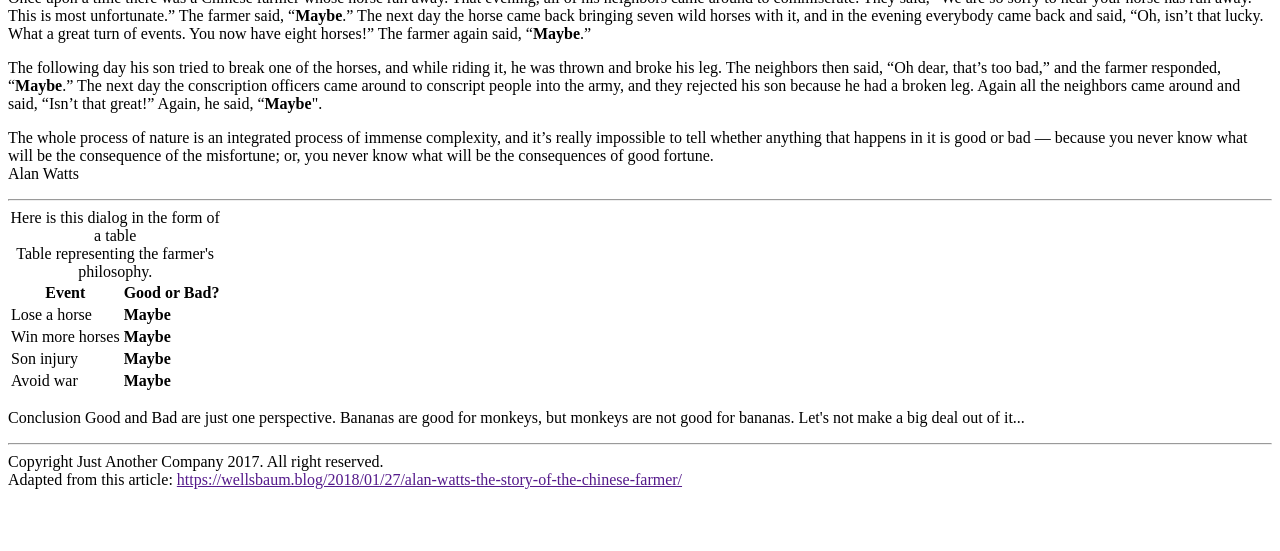
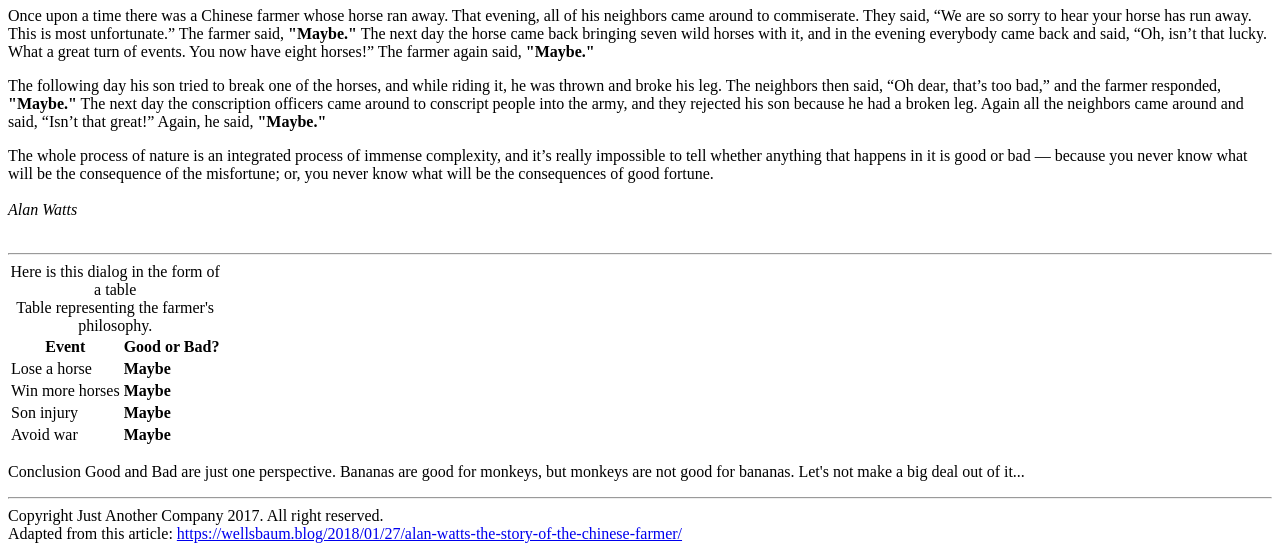
Before and after one commit to Ilger/progressive-enhancement, a plain HTML site: page index.html in a window 1280 px wide. Shown: the part 563-1114 px from the top of the page. Before the commit the page ends 1060 px from the top, so only its background shows below. Drawn offline with Linux system fonts and the light colour scheme.

Commit message:
citation, fix link to source

```diff
--- a/index.html
+++ b/index.html
@@ -9,6 +9,7 @@
 <header>
   <h1>The Story of the Chinese Farmer</h1>
   11 may 2016, Alexandre Gorius
+</header>
 
 <img src="https://cdn-images-1.medium.com/max/1000/1*2PCmLZyzQaF2pyKYkSTFpA.jpeg" alt="A dude spraying a hallway with a fire extinguisher">  ]
 
@@ -18,18 +19,17 @@
   <li>then read it again</li>
   <li>then tell it to your best friend</li>
 </ol>
-</header>
 
 <h1>The story</h1>
 
 <p>
-Once upon a time there was a Chinese farmer whose horse ran away. That evening, all of his neighbors came around to commiserate. They said, “We are so sorry to hear your horse has run away. This is most unfortunate.” The farmer said, “<strong>Maybe</strong>.” The next day the horse came back bringing seven wild horses with it, and in the evening everybody came back and said, “Oh, isn’t that lucky. What a great turn of events. You now have eight horses!” The farmer again said, “<strong>Maybe</strong>.”<br></p>
+Once upon a time there was a Chinese farmer whose horse ran away. That evening, all of his neighbors came around to commiserate. They said, “We are so sorry to hear your horse has run away. This is most unfortunate.” The farmer said, <strong>"Maybe."</strong> The next day the horse came back bringing seven wild horses with it, and in the evening everybody came back and said, “Oh, isn’t that lucky. What a great turn of events. You now have eight horses!” The farmer again said, <strong>"Maybe."</strong><br></p>
 <p>
-The following day his son tried to break one of the horses, and while riding it, he was thrown and broke his leg. The neighbors then said, “Oh dear, that’s too bad,” and the farmer responded, “<strong>Maybe</strong>.” The next day the conscription officers came around to conscript people into the army, and they rejected his son because he had a broken leg. Again all the neighbors came around and said, “Isn’t that great!” Again, he said, “<strong>Maybe</strong>".<br></p>
+The following day his son tried to break one of the horses, and while riding it, he was thrown and broke his leg. The neighbors then said, “Oh dear, that’s too bad,” and the farmer responded, <strong>"Maybe."</strong> The next day the conscription officers came around to conscript people into the army, and they rejected his son because he had a broken leg. Again all the neighbors came around and said, “Isn’t that great!” Again, he said, <strong>"Maybe."</strong><br></p>
 <p>
-The whole process of nature is an integrated process of immense complexity, and it’s really impossible to tell whether anything that happens in it is good or bad — because you never know what will be the consequence of the misfortune; or, you never know what will be the consequences of good fortune.<br>
+The whole process of nature is an integrated process of immense complexity, and it’s really impossible to tell whether anything that happens in it is good or bad — because you never know what will be the consequence of the misfortune; or, you never know what will be the consequences of good fortune.<br><br>
 
-Alan Watts</p>
+<cite>Alan Watts</cite> <br> <br> </p>
 
 
 <hr>
@@ -65,7 +65,7 @@ Good and Bad are just one perspective. Bananas are good for monkeys, but monkeys
 
 <hr>
 <footer>Copyright Just Another Company 2017. All right reserved.<br>
-  Adapted from this article: <a href=""https://wellsbaum.blog/2018/01/27/alan-watts-the-story-of-the-chinese-farmer/>https://wellsbaum.blog/2018/01/27/alan-watts-the-story-of-the-chinese-farmer/</a> </footer>
+  Adapted from this article: <a href="https://wellsbaum.blog/2018/01/27/alan-watts-the-story-of-the-chinese-farmer/">https://wellsbaum.blog/2018/01/27/alan-watts-the-story-of-the-chinese-farmer/</a> </footer>
 
   </body>
 </html>
```
